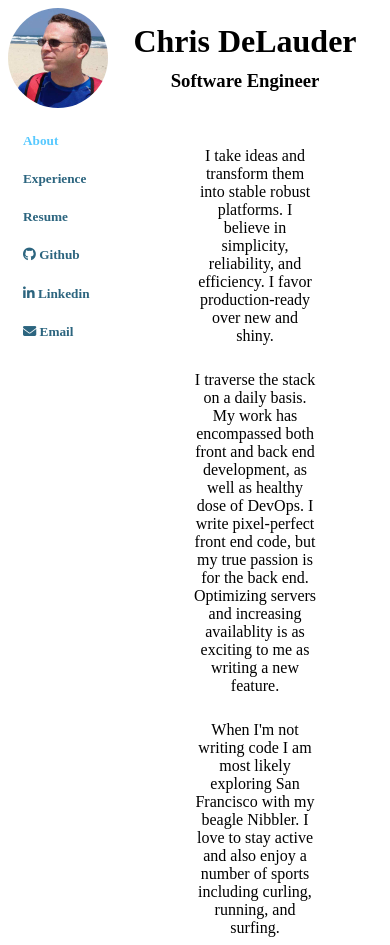
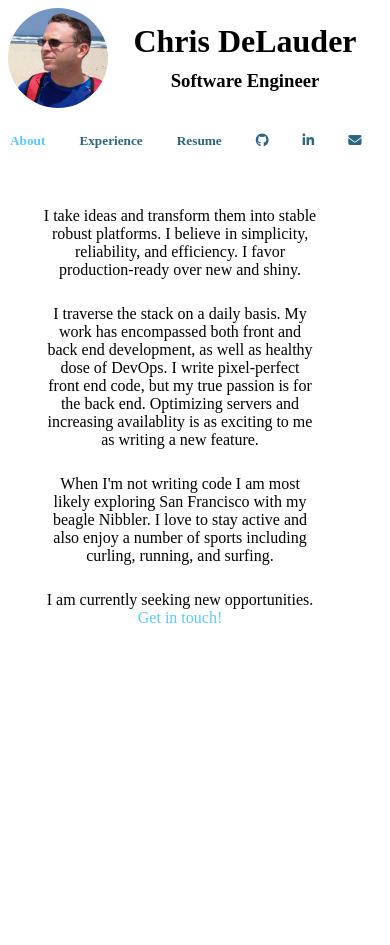
Before and after one commit to cdelauder/homepage, a plain HTML site: page index.html in a window 390 px wide. Shown: the top 945 px of the page. After the commit the page ends 844 px from the top, so only its background shows below. Drawn offline with nearby package versions, Linux system fonts and the light colour scheme.

Commit message:
make the nav responsive

```diff
--- a/index.html
+++ b/index.html
@@ -14,9 +14,9 @@
     <h5 class="nav-item selected">About</h5>
     <h5 class="nav-item">Experience</h5>
     <h5 class="nav-item">Resume</h5>
-    <h5 class="nav-item"><span class="fa fa-github"></span> Github</h5>
-    <h5 class="nav-item"><span class="fa fa-linkedin"></span> Linkedin</h5>
-    <h5 class="nav-item"><span class="fa fa-envelope"></span> Email</h5>
+    <h5 class="nav-item"><span class="fa fa-github"></span> <span class="hidden-xs">Github</span></h5>
+    <h5 class="nav-item"><span class="fa fa-linkedin"></span> <span class="hidden-xs">Linkedin</span></h5>
+    <h5 class="nav-item"><span class="fa fa-envelope"></span> <span class="hidden-xs">Email</span></h5>
   </div>
   <div class="content about">
     <p class="summary">I take ideas and transform them into stable robust platforms. I believe in simplicity, reliability, and efficiency. I favor production-ready over new and shiny.</p>
--- a/style.css
+++ b/style.css
@@ -76,3 +76,33 @@ body {
 .company-bullets ul li {
   margin: .25em 0;
 }
+
+@media (max-width: 700px) {
+  .nav {
+    width: 600px;
+    margin: 0 calc((100% - 600px) / 2);
+  }
+
+  .nav-item {
+    display: inline-block;
+  }
+
+  .content {
+    width: 100%;
+  }
+}
+
+@media (max-width: 600px) {
+  .nav {
+    width: 400px;
+    margin: 0 calc((100% - 400px) / 2);
+  }
+
+  .nav-item {
+    display: inline-block;
+  }
+
+  .hidden-xs {
+    display: none;
+  }
+}
```
Also changed, not shown: script.js (line endings or trailing spaces).
